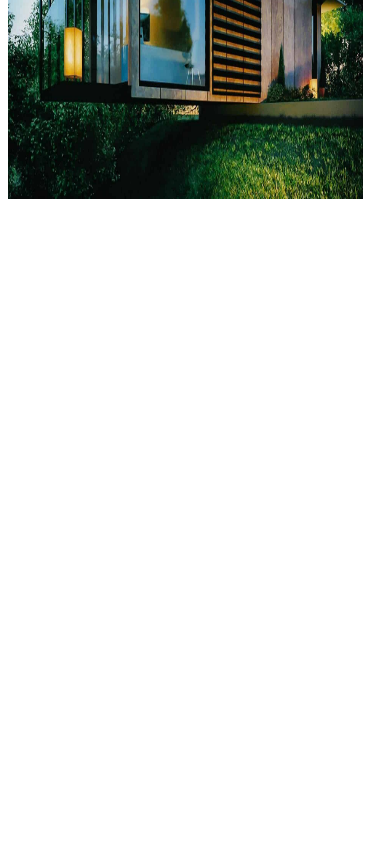
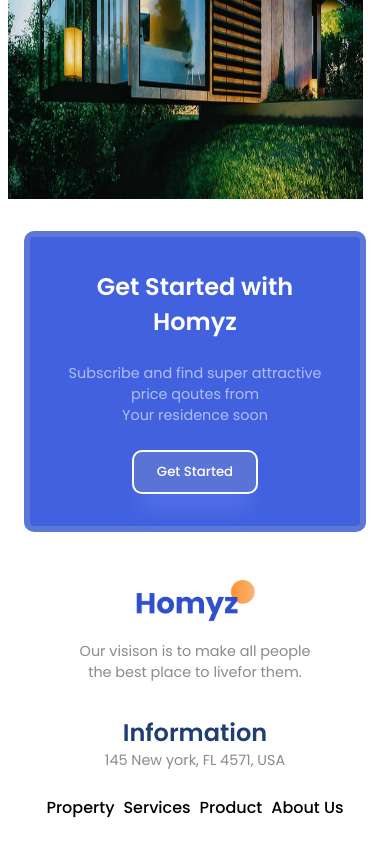
Before and after one commit to Emmanuel-Awolu60/RealEstate-web, a React (Vite) app: page / in a window 390 px wide. Shown: the part 4302-5146 px from the top of the page. Before the commit the page ends 4509 px from the top, so only its background shows below. Built offline with nearby package versions, Linux system fonts and the light colour scheme.

Commit message:
updated the Footer section

```diff
--- a/src/App.jsx
+++ b/src/App.jsx
@@ -21,8 +21,8 @@ const App = () => {
       <Residencies />
       <Value />
       <Contacts />
-      {/* <GetStarted /> */}
-      {/* <Footer /> */}
+      <GetStarted />
+      <Footer />
     </div>
   );
 };
--- a/src/components/Companies/Footer/Footer.css
+++ b/src/components/Companies/Footer/Footer.css
@@ -11,3 +11,14 @@
     margin-top: 1.5rem;
     font-weight: 500;
 }
+
+@media (max-width: 768px) {
+    .f-container{
+        justify-content: center !important;
+    }
+
+    .f-container>div{
+        align-items: center !important;
+        text-align: center;
+    }
+}
```
